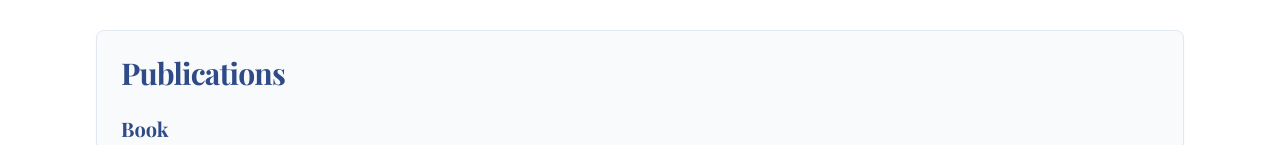
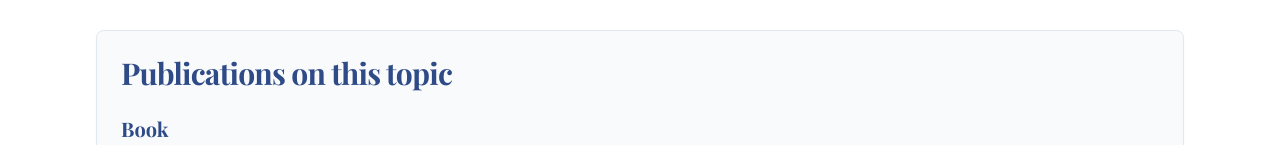
Before and after one commit to ReuvenKatz/pathway-nexus-gateway1, a React (Vite) app: page /about in a window 1280 px wide. Shown: the part 1011-1156 px from the top of the page. Built offline with nearby package versions, Linux system fonts and the light colour scheme; a web font is replaced by a local one.

Commit message:
Update About Reuven section
Updated the "Publications" text to "Publications on this topic" in the About Reuven section of the About Us page.

```diff
--- a/src/pages/About.tsx
+++ b/src/pages/About.tsx
@@ -121,7 +121,7 @@ const About = () => {
             <div className="mt-16">
               <Card className="bg-gray-50">
                 <CardHeader>
-                  <CardTitle className="text-3xl font-serif text-[#2E4A87]">Publications</CardTitle>
+                  <CardTitle className="text-3xl font-serif text-[#2E4A87]">Publications on this topic</CardTitle>
                 </CardHeader>
                 <CardContent className="space-y-8">
                   {/* Book Section */}
```
